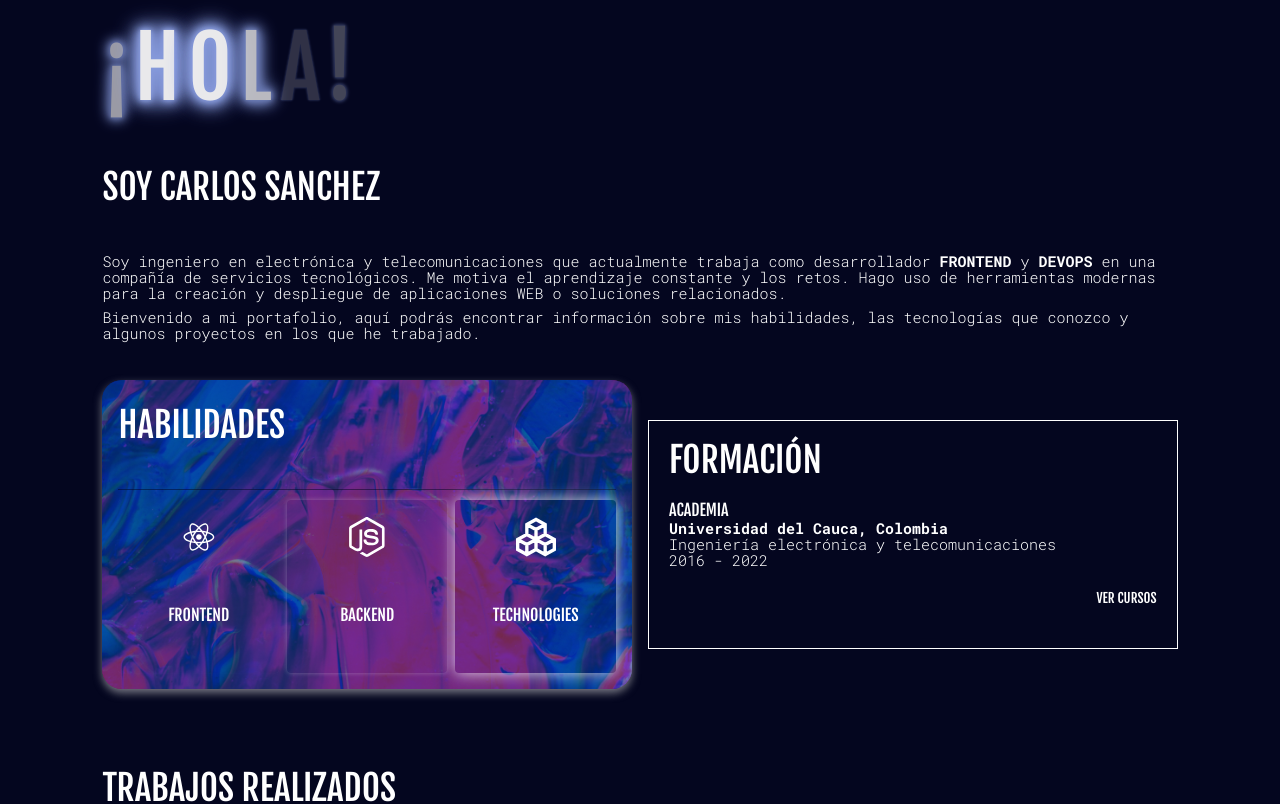
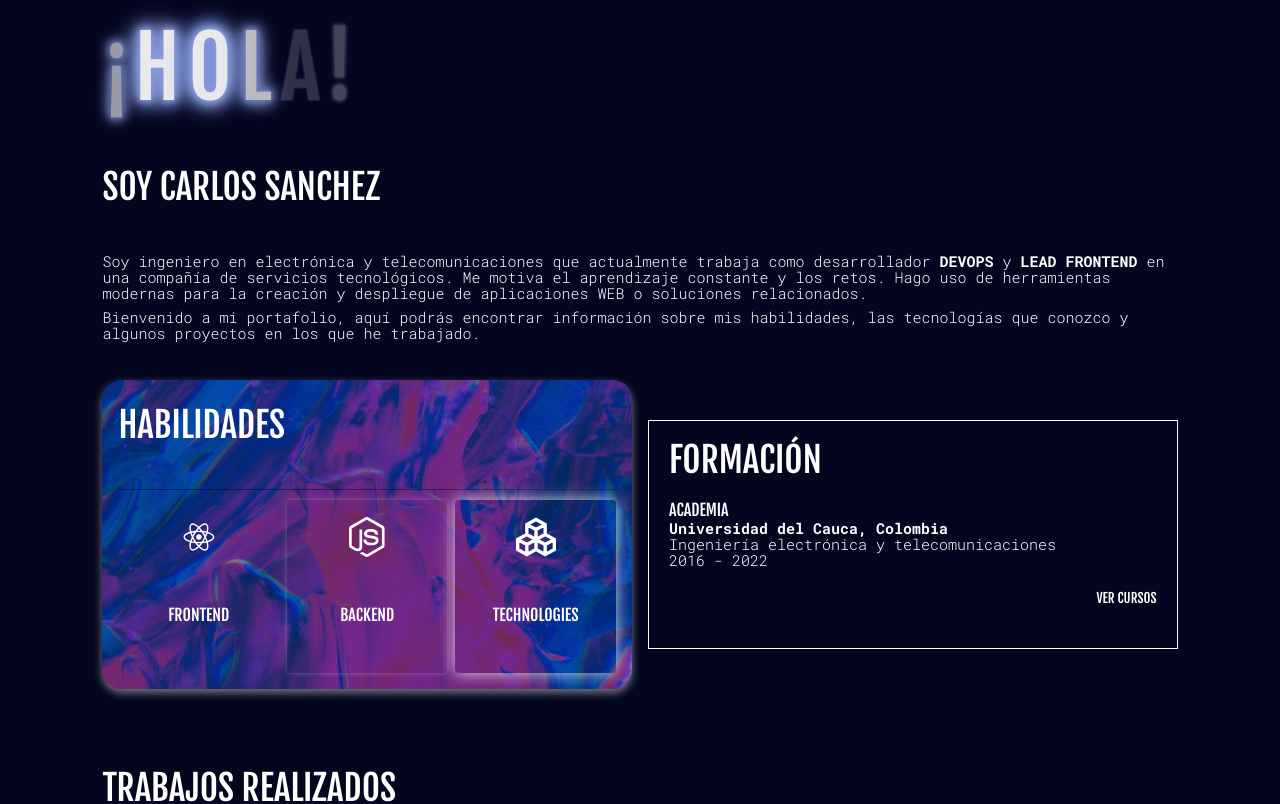
Before and after one commit to scarlos723/vite-portafolio, a React (Vite) app: page / in a window 1280 px wide. Shown: the top 804 px of the page. Built offline with nearby package versions, Linux system fonts and the light colour scheme.

Commit message:
update intro

```diff
--- a/src/components/Introduction/index.jsx
+++ b/src/components/Introduction/index.jsx
@@ -47,7 +47,7 @@ export const Introduction = () => {
       <div className='text-box'>
         <p>
         Soy ingeniero en electrónica y telecomunicaciones que actualmente
-        trabaja como desarrollador <strong>FRONTEND</strong> y <strong>DEVOPS</strong> en una compañía
+        trabaja como desarrollador <strong>DEVOPS</strong> y <strong>LEAD FRONTEND</strong>  en una compañía
         de servicios tecnológicos.
         Me motiva el aprendizaje constante y los retos. Hago
         uso de herramientas modernas para la creación y despliegue
```
